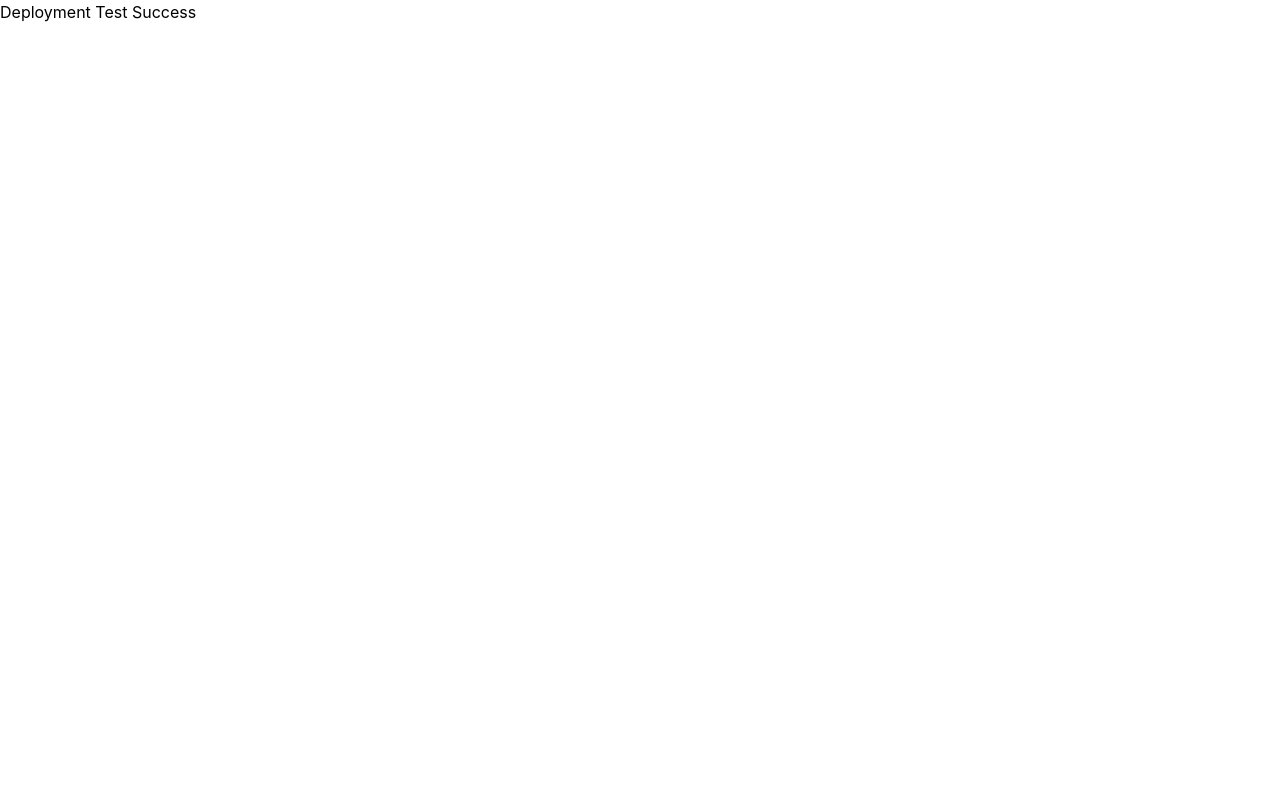
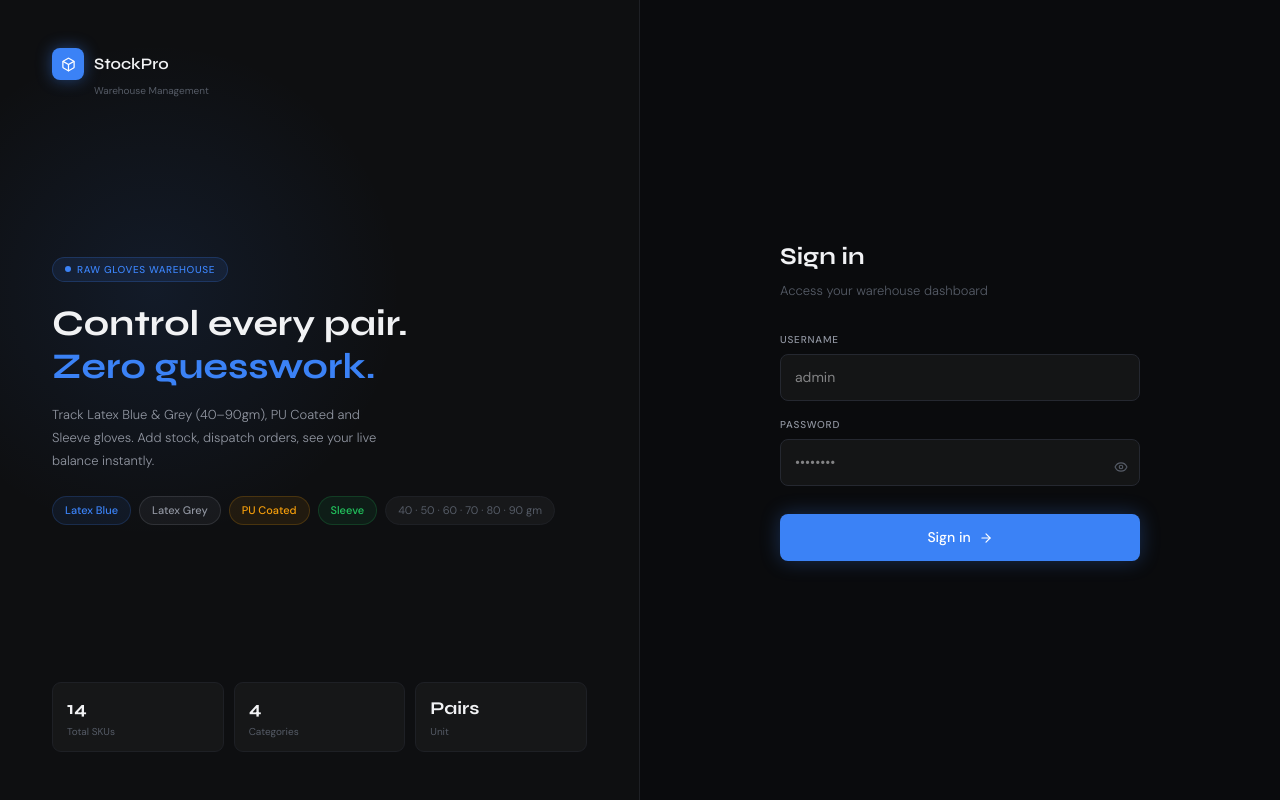
Before and after one commit to Logeshwaran-22/stockfrontend, a React (Vite) app: page / in a window 1280 px wide. Built offline with nearby package versions, Linux system fonts and the light colour scheme.

Commit message:
Replace deployment message with Login component

```diff
--- a/src/App.jsx
+++ b/src/App.jsx
@@ -1,5 +1,7 @@
+import Login from "./pages/Login.jsx";
+
 function App() {
-  return <h1>Deployment Test Success</h1>
+  return <Login />
 }
 
 export default App
```
